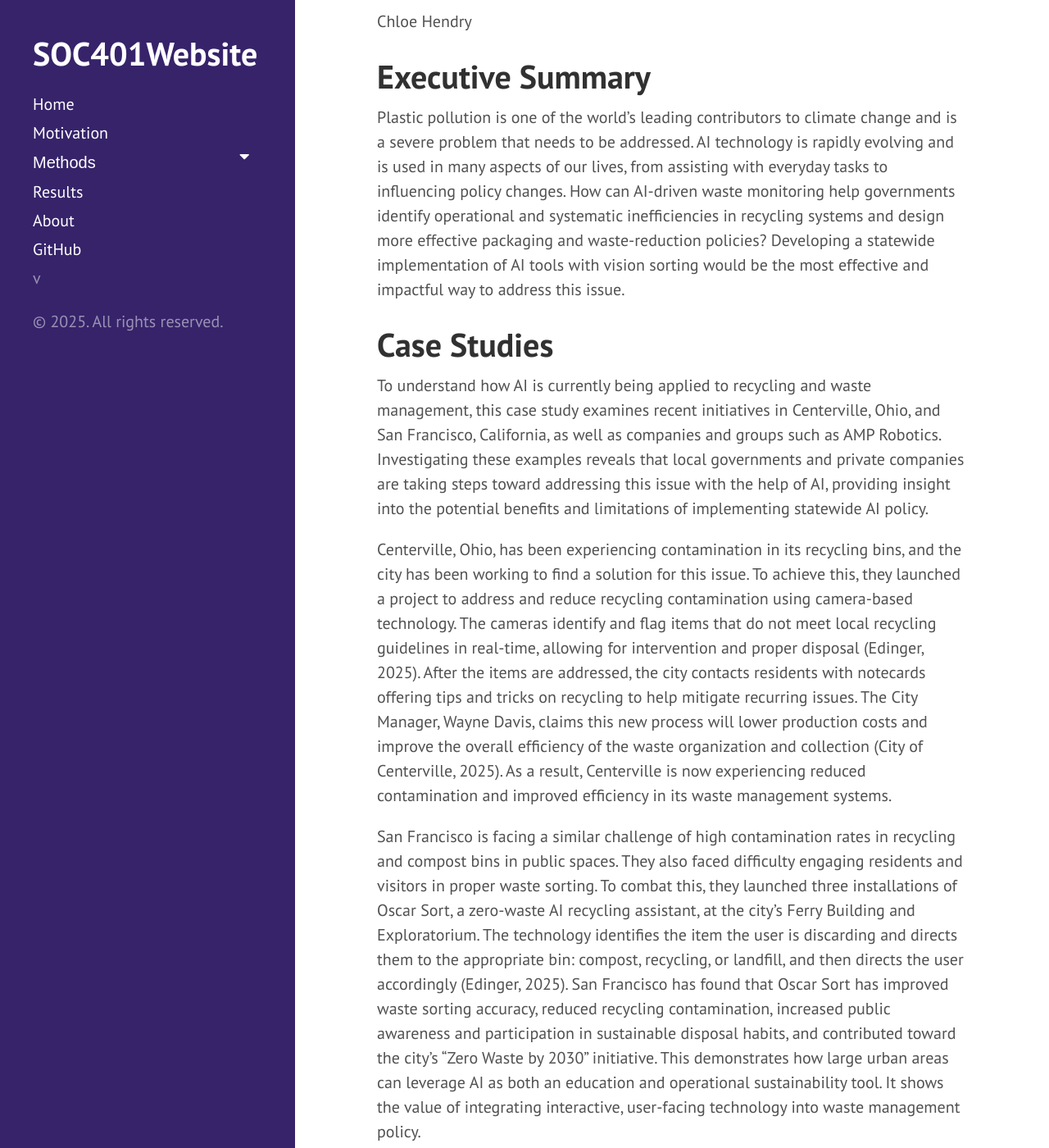
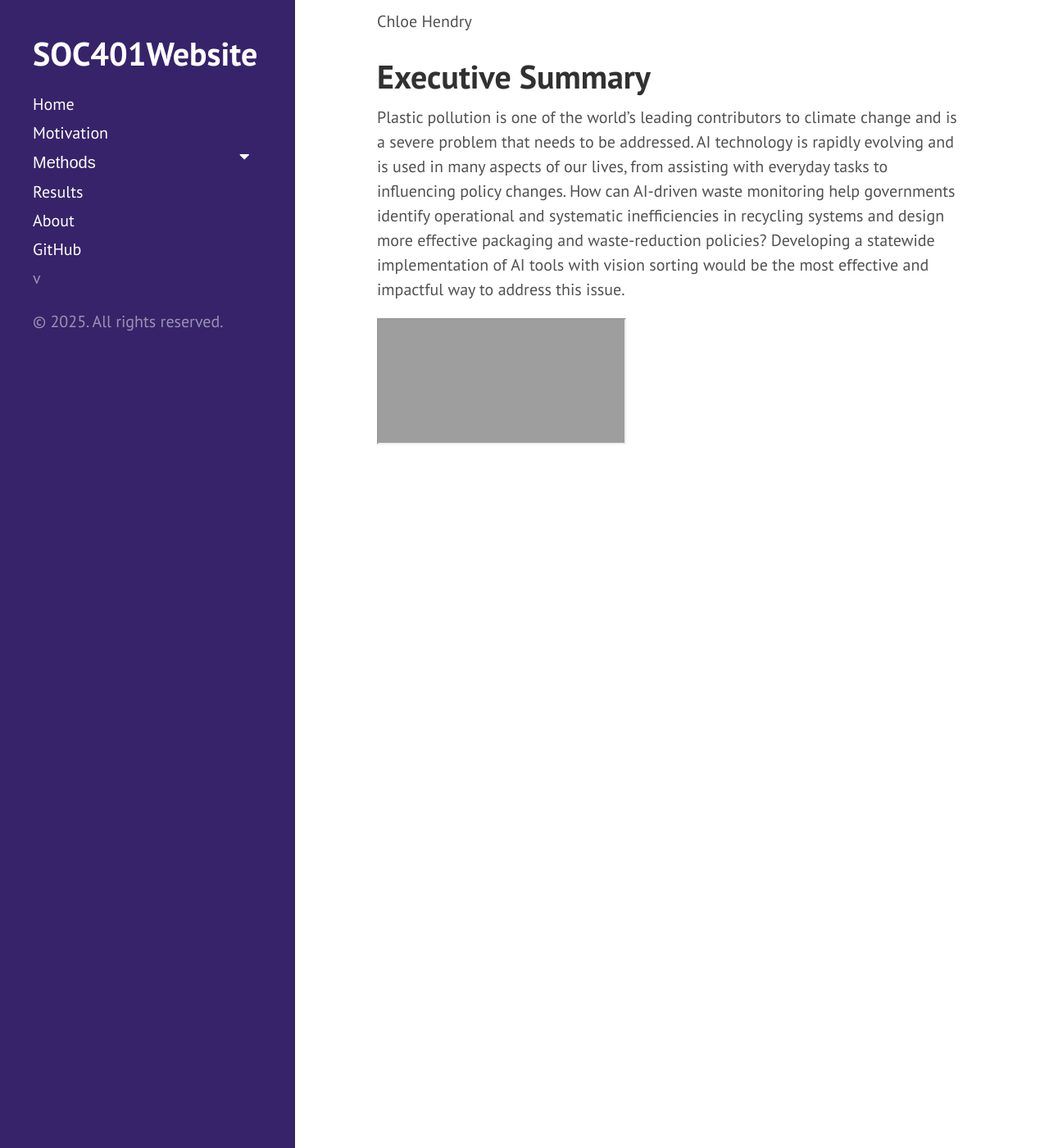
Before and after one commit to chendry6-blip/SOC401Website, a Jekyll site: the page built from index.md, in a window 1280 px wide and 1400 px high, scrolled down 416 px. Shown: the whole window at 82% size. Built offline with Jekyll 4.4.1, drawn with Linux system fonts in a browser that asks for light colours; some of the changed text lies outside the part shown; grey boxes are pictures that could not be loaded.

Commit message:
Update index.md

```diff
--- a/index.md
+++ b/index.md
@@ -17,14 +17,4 @@ Chloe Hendry
 
   Plastic pollution is one of the world's leading contributors to climate change and is a severe problem that needs to be addressed. AI technology is rapidly evolving and is used in many aspects of our lives, from assisting with everyday tasks to influencing policy changes. How can AI-driven waste monitoring help governments identify operational and systematic inefficiencies in recycling systems and design more effective packaging and waste-reduction policies? Developing a statewide implementation of AI tools with vision sorting would be the most effective and impactful way to address this issue.
 
-
-# Case Studies
-  To understand how AI is currently being applied to recycling and waste management, this case study examines recent initiatives in Centerville, Ohio, and San Francisco, California, as well as companies and groups such as AMP Robotics. Investigating these examples reveals that local governments and private companies are taking steps toward addressing this issue with the help of AI, providing insight into the potential benefits and limitations of implementing statewide AI policy.
-
-  Centerville, Ohio, has been experiencing contamination in its recycling bins, and the city has been working to find a solution for this issue. To achieve this, they launched a project to address and reduce recycling contamination using camera-based technology. The cameras identify and flag items that do not meet local recycling guidelines in real-time, allowing for intervention and proper disposal (Edinger, 2025). After the items are addressed, the city contacts residents with notecards offering tips and tricks on recycling to help mitigate recurring issues. The City Manager, Wayne Davis, claims this new process will lower production costs and improve the overall efficiency of the waste organization and collection (City of Centerville, 2025). As a result, Centerville is now experiencing reduced contamination and improved efficiency in its waste management systems.
-
-  San Francisco is facing a similar challenge of high contamination rates in recycling and compost bins in public spaces. They also faced difficulty engaging residents and visitors in proper waste sorting. To combat this, they launched three installations of Oscar Sort, a zero-waste AI recycling assistant, at the city's Ferry Building and Exploratorium. The technology identifies the item the user is discarding and directs them to the appropriate bin: compost, recycling, or landfill, and then directs the user accordingly (Edinger, 2025). San Francisco has found that Oscar Sort has improved waste sorting accuracy, reduced recycling contamination, increased public awareness and participation in sustainable disposal habits, and contributed toward the city's "Zero Waste by 2030" initiative. This demonstrates how large urban areas can leverage AI as both an education and operational sustainability tool. It shows the value of integrating interactive, user-facing technology into waste management policy.
-
-  AMP Robotics, a technology company that utilizes artificial intelligence and robotics for waste management, was facing challenges including high labor costs, inefficiency in traditional recycling facilities, and difficulty accurately sorting mixed waste streams at scale. To address this issue, they developed an AI platform that utilizes cameras to scan mixed waste streams and identify materials based on visual cues such as shape and color, enabling physical sorting and placement on the corresponding conveyor belts (AMP, 2022). AMP reported success with their system, recognizing over 100 material categories, operating at a rate of around 80 items per minute with an accuracy of up to 99 percent (AMP, 2022). This has reduced their reliance on manual labor while increasing data collection efficiency and capabilities. AMP Robotics' innovation demonstrates how private and public sectors can collaborate to efficiently address recycling issues and the potential of AI automation to scale efficiency improvements nationwide.
-
 <iframe src="https://docs.google.com/spreadsheets/d/e/2PACX-1vTuH99E6Od_FO4nKLLaNR7Sn3KLsN_MSU-5nQTzW_A7SVNR5kYcCY-c2juNxzN0e-8yQpi8pFZr19GJ/pubhtml?gid=0&amp;single=true&amp;widget=true&amp;headers=false"></iframe>
```
